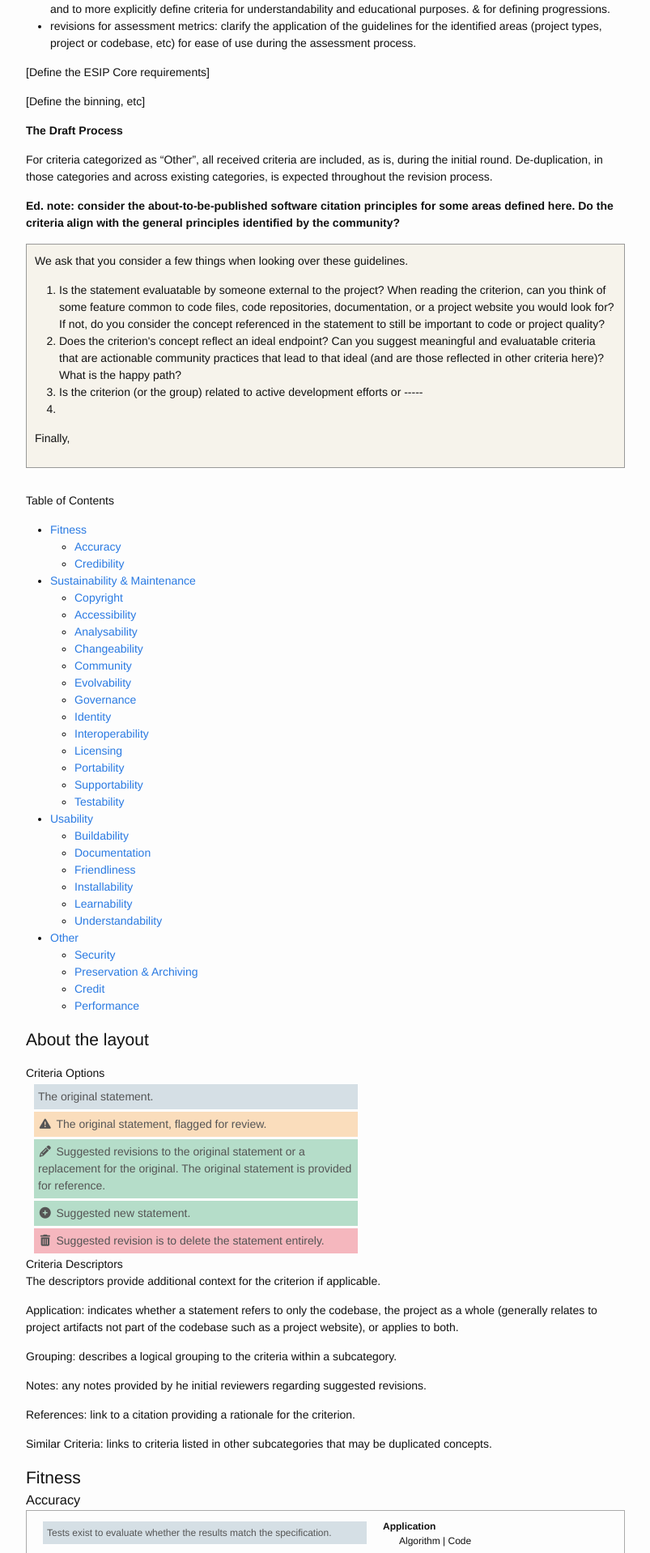
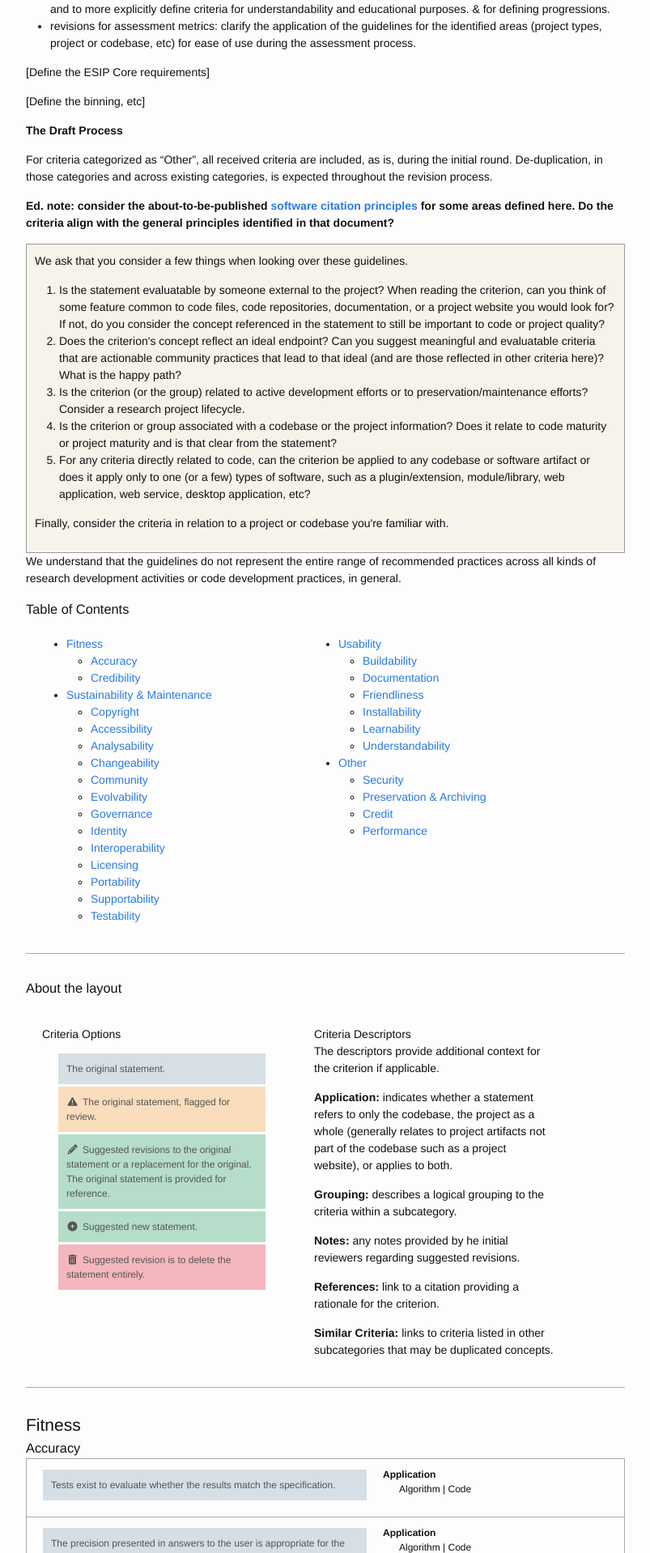
Before and after one commit to roomthily/technology-evaluation-research, a Jekyll site: the page built from guidelines/draft/index.md, in a window 1280 px wide. Shown: the part 1997-3915 px from the top of the page at 81% size, without its empty margins (238-1041 px from the left). Built offline with Jekyll 4.4.1, drawn with Linux system fonts in a browser that asks for light colours; nearby versions of some CDN libraries; a script that is not in the unit is left out.

Commit message:
adjust layout for draft bits

```diff
--- a/_sass/_layout.scss
+++ b/_sass/_layout.scss
@@ -282,6 +282,31 @@
     }
 }
 
+.leftie {
+    float:left;
+    width:40%;
+    position:relative;
+    overflow:hidden;
+    display:block;
+    padding:20px;
+}
+.leftie div.revisions {
+    width: auto;
+    border:0;
+}
+.leftie div.criterion, .leftie div.criterion:first-of-type {
+    border:0;
+}
+.leftie p span {
+    font-weight:bold;
+}
+
+.g-border {
+    border-bottom:1px solid #aaa;
+    margin-bottom:30px;
+    overflow:hidden;
+}
+
 .guidelines {
     h2, h3, h4 {
         margin: 0;
@@ -331,7 +356,7 @@
     }
 
     .revisions p {
-        padding: 5px;
+        padding: 10px;
         color: #555;
         margin: 3px 0;
     }
--- a/guidelines/draft/index.md
+++ b/guidelines/draft/index.md
@@ -27,6 +27,7 @@ layout: guidelines
 
 
 ## Background ##
+
 
 
 ### Use Cases ###
@@ -118,85 +119,103 @@ For new catergories or concepts, we believe that is important to include criteri
 
 For criteria categorized as "Other", all received criteria are included, as is, during the initial round. De-duplication, in those categories and across existing categories, is expected throughout the revision process.
 
-**Ed. note: consider the about-to-be-published software citation principles for some areas defined here. Do the criteria align with the general principles identified by the community?**
+**Ed. note: consider the about-to-be-published [software citation principles](https://www.force11.org/software-citation-principles) for some areas defined here. Do the criteria align with the general principles identified in that document?**
 
 <div class="feedback">
-<p>We ask that you consider a few things when looking over these guidelines.</p>
-<ol>
-    <li>Is the statement evaluatable by someone external to the project? When reading the criterion, can you think of some feature common to code files, code repositories, documentation, or a project website you would look for? If not, do you consider the concept referenced in the statement to still be important to code or project quality? </li>
-    <li>Does the criterion's concept reflect an ideal endpoint? Can you suggest meaningful and evaluatable criteria that are actionable community practices that lead to that ideal (and are those reflected in other criteria here)? What is the happy path?</li>
-    <li>Is the criterion (or the group) related to active development efforts or -----</li>
-    <li></li>
-</ol>
-<p>Finally, </p>
+    <p>We ask that you consider a few things when looking over these guidelines.</p>
+    <ol>
+        <li>Is the statement evaluatable by someone external to the project? When reading the criterion, can you think of some feature common to code files, code repositories, documentation, or a project website you would look for? If not, do you consider the concept referenced in the statement to still be important to code or project quality? </li>
+        <li>Does the criterion's concept reflect an ideal endpoint? Can you suggest meaningful and evaluatable criteria that are actionable community practices that lead to that ideal (and are those reflected in other criteria here)? What is the happy path?</li>
+        <li>Is the criterion (or the group) related to active development efforts or to preservation/maintenance efforts? Consider a research project lifecycle.</li>
+        <li>Is the criterion or group associated with a codebase or the project information? Does it relate to code maturity or project maturity and is that clear from the statement?</li>
+        <li>For any criteria directly related to code, can the criterion be applied to any codebase or software artifact or does it apply only to one (or a few) types of software, such as a plugin/extension, module/library, web application, web service, desktop application, etc?</li>
+    </ol>
+    <p>Finally, consider the criteria in relation to a project or codebase you're familiar with. </p>
 </div>
 
-
-<h4>Table of Contents</h4>
-<ul>
-    <li><a href="#fitness">Fitness</a>
+We understand that the guidelines do not represent the entire range of recommended practices across all kinds of research development activities or code development practices, in general.
+
+<div class="guidelines g-border">
+    <h3>Table of Contents</h3>
+    <div class="leftie">
         <ul>
-            <li><a href="#fitness-accuracy">Accuracy</a></li>
-            <li><a href="#fitness-credibilty">Credibility</a></li>
+            <li><a href="#fitness">Fitness</a>
+                <ul>
+                    <li><a href="#fitness-accuracy">Accuracy</a></li>
+                    <li><a href="#fitness-credibilty">Credibility</a></li>
+                </ul>
+            </li>
+            <li><a href="#sustainability">Sustainability &amp; Maintenance</a>
+                <ul>
+                    <li><a href="#sustainability-copyright">Copyright</a></li>
+                    <li><a href="#sustainability-accessibility">Accessibility</a></li>
+                    <li><a href="#sustainability-analysability">Analysability</a></li>
+                    <li><a href="#sustainability-changeability">Changeability</a></li>
+                    <li><a href="#sustainability-community">Community</a></li>
+                    <li><a href="#sustainability-evolvability">Evolvability</a></li>
+                    <li><a href="#sustainability-governance">Governance</a></li>
+                    <li><a href="#sustainability-identity">Identity</a></li>
+                    <li><a href="#sustainability-interoperability">Interoperability</a></li>
+                    <li><a href="#sustainability-licensing">Licensing</a></li>
+                    <li><a href="#sustainability-portability">Portability</a></li>
+                    <li><a href="#sustainability-supportability">Supportability</a></li>
+                    <li><a href="#sustainability-testability">Testability</a></li>
+                </ul>
+            </li>
         </ul>
-    </li>
-    <li><a href="#sustainability">Sustainability &amp; Maintenance</a>
+    </div>
+    <div class="leftie">
         <ul>
-            <li><a href="#sustainability-copyright">Copyright</a></li>
-            <li><a href="#sustainability-accessibility">Accessibility</a></li>
-            <li><a href="#sustainability-analysability">Analysability</a></li>
-            <li><a href="#sustainability-changeability">Changeability</a></li>
-            <li><a href="#sustainability-community">Community</a></li>
-            <li><a href="#sustainability-evolvability">Evolvability</a></li>
-            <li><a href="#sustainability-governance">Governance</a></li>
-            <li><a href="#sustainability-identity">Identity</a></li>
-            <li><a href="#sustainability-interoperability">Interoperability</a></li>
-            <li><a href="#sustainability-licensing">Licensing</a></li>
-            <li><a href="#sustainability-portability">Portability</a></li>
-            <li><a href="#sustainability-supportability">Supportability</a></li>
-            <li><a href="#sustainability-testability">Testability</a></li>
+            <li><a href="#usabilty">Usability</a>
+                <ul>
+                    <li><a href="#usability-buildability">Buildability</a></li>
+                    <li><a href="#usability-documentation">Documentation</a></li>
+                    <li><a href="#usability-friendliness">Friendliness</a></li>
+                    <li><a href="#usability-installability">Installability</a></li>
+                    <li><a href="#usability-learnability">Learnability</a></li>
+                    <li><a href="#usability-understandability">Understandability</a></li>
+                </ul>
+            </li>
+            <li><a href="#other">Other</a>
+                <ul>
+                    <li><a href="#other-security">Security</a></li>
+                    <li><a href="#other-preservation">Preservation &amp; Archiving</a></li>
+                    <li><a href="#other-credit">Credit</a></li>
+                    <li><a href="#other-performance">Performance</a></li>
+                </ul>
+            </li>
         </ul>
-    </li>
-    <li><a href="#usabilty">Usability</a>
-        <ul>
-            <li><a href="#usability-buildability">Buildability</a></li>
-            <li><a href="#usability-documentation">Documentation</a></li>
-            <li><a href="#usability-friendliness">Friendliness</a></li>
-            <li><a href="#usability-installability">Installability</a></li>
-            <li><a href="#usability-learnability">Learnability</a></li>
-            <li><a href="#usability-understandability">Understandability</a></li>
-        </ul>
-    </li>
-    <li><a href="#other">Other</a>
-        <ul>
-            <li><a href="#other-security">Security</a></li>
-            <li><a href="#other-preservation">Preservation &amp; Archiving</a></li>
-            <li><a href="#other-credit">Credit</a></li>
-            <li><a href="#other-performance">Performance</a></li>
-        </ul>
-    </li>
-</ul>
+    </div>
+</div>
+
 
 <div class="guidelines">
-    <h2>About the layout</h2>
+    <h3>About the layout</h3>
     <p></p>
 
-    <h4>Criteria Options</h4>
-    <div class="revisions">
-        <p class="original">The original statement.</p>
-        <p class="original questioned"><i class="fa fa-warning fa-fw"></i>The original statement, flagged for review.</p>
-        <p class="revision"><i class="fa fa-pencil fa-fw"></i>Suggested revisions to the original statement or a replacement for the original. The original statement is provided for reference.</p>
-        <p class="revision added"><i class="fa fa-plus-circle fa-fw"></i>Suggested new statement.</p>
-        <p class="original deprecated"><i class="fa fa-trash fa-fw"></i>Suggested revision is to delete the statement entirely.</p>
+    <div class="g-border">
+        <div class="leftie">
+            <h4>Criteria Options</h4>
+            <div class="revisions">
+                <div class="criterion">
+                    <p class="original">The original statement.</p>
+                    <p class="original questioned"><i class="fa fa-warning fa-fw"></i>The original statement, flagged for review.</p>
+                    <p class="revision"><i class="fa fa-pencil fa-fw"></i>Suggested revisions to the original statement or a replacement for the original. The original statement is provided for reference.</p>
+                    <p class="revision added"><i class="fa fa-plus-circle fa-fw"></i>Suggested new statement.</p>
+                    <p class="original deprecated"><i class="fa fa-trash fa-fw"></i>Suggested revision is to delete the statement entirely.</p>
+                </div>
+            </div>
+        </div>
+        <div class="leftie">
+            <h4>Criteria Descriptors</h4>
+            <p>The descriptors provide additional context for the criterion if applicable.</p>
+            <p><span>Application:</span> indicates whether a statement refers to only the codebase, the project as a whole (generally relates to project artifacts not part of the codebase such as a project website), or applies to both.</p>
+            <p><span>Grouping:</span> describes a logical grouping to the criteria within a subcategory.</p>
+            <p><span>Notes:</span> any notes provided by he initial reviewers regarding suggested revisions.</p>
+            <p><span>References:</span> link to a citation providing a rationale for the criterion.</p>
+            <p><span>Similar Criteria:</span> links to criteria listed in other subcategories that may be duplicated concepts.</p>
+        </div>
     </div>
-
-    <h4>Criteria Descriptors</h4>
-    <p>The descriptors provide additional context for the criterion if applicable.</p>
-    <p><span>Application:</span> indicates whether a statement refers to only the codebase, the project as a whole (generally relates to project artifacts not part of the codebase such as a project website), or applies to both.</p>
-    <p><span>Grouping:</span> describes a logical grouping to the criteria within a subcategory.</p>
-    <p><span>Notes:</span> any notes provided by he initial reviewers regarding suggested revisions.</p>
-    <p><span>References:</span> link to a citation providing a rationale for the criterion.</p>
-    <p><span>Similar Criteria:</span> links to criteria listed in other subcategories that may be duplicated concepts.</p>
 
 
     <h2 id="fitness">Fitness</h2>
```
